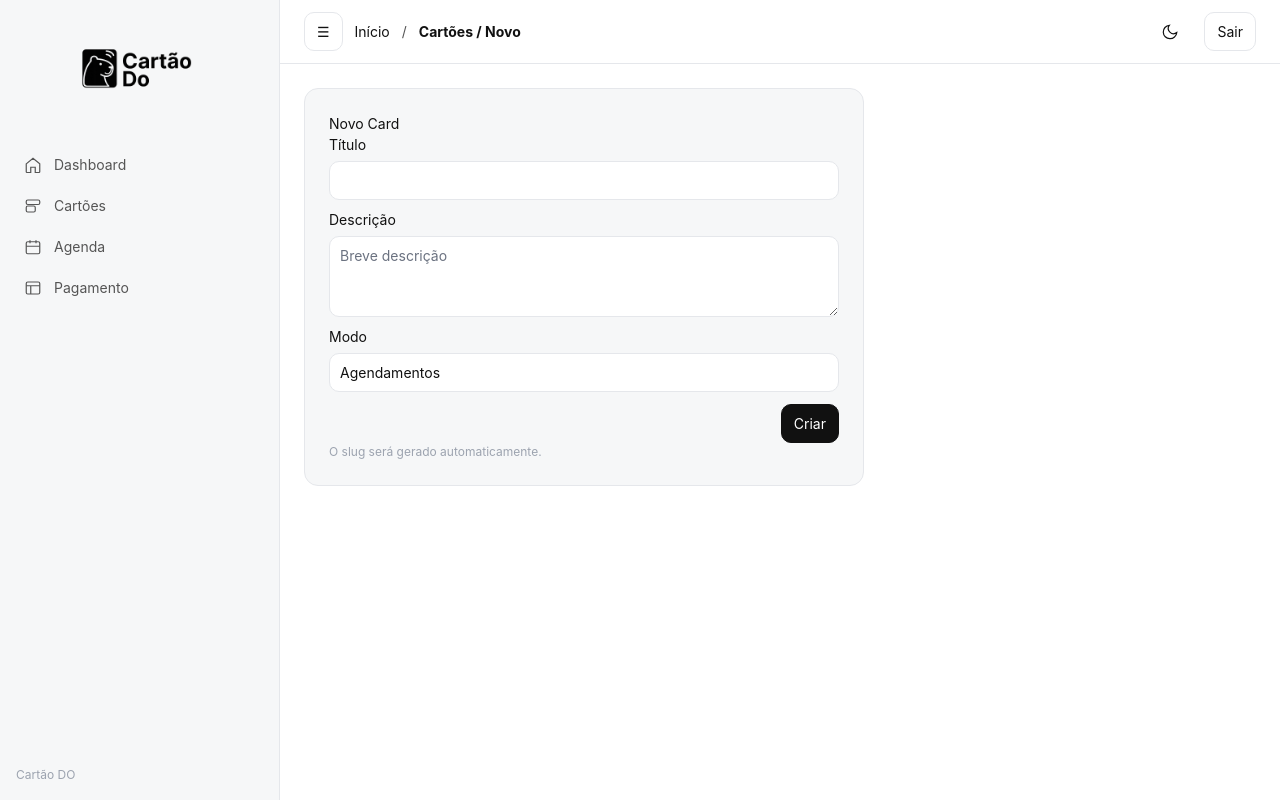
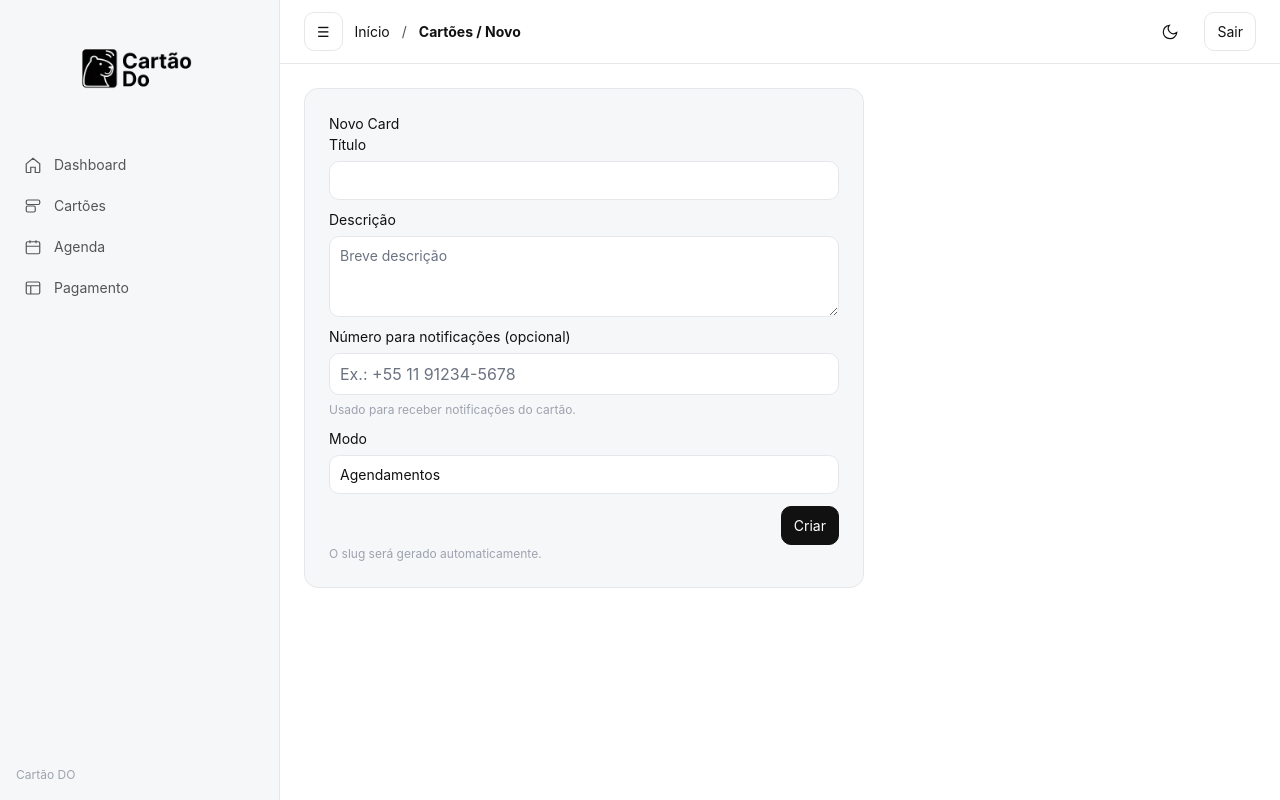
Before and after one commit to diegofontes/cartao-do-new, a Django app: page /cards/new/ in a window 1280 px wide. Run offline with Django 5.2, Linux system fonts and the light colour scheme; the visitor is signed in with stand-in values (Sample User, id 1); style sheets or scripts are compiled from the project's sources.

Commit message:
Ajuste no formulário de add cartao.

```diff
--- a/apps/cards/templates/cards/create.html
+++ b/apps/cards/templates/cards/create.html
@@ -13,6 +13,11 @@
     <textarea name="description" class="textarea" rows="3" placeholder="Breve descrição"></textarea>
   </label>
   <label class="field">
+    <span>Número para notificações (opcional)</span>
+    <input name="notification_phone" type="tel" class="input" placeholder="Ex.: +55 11 91234-5678" />
+    <small class="help">Usado para receber notificações do cartão.</small>
+  </label>
+  <label class="field">
     <span>Modo</span>
     <select name="mode" class="input">
       <option value="appointment" selected>Agendamentos</option>
--- a/apps/cards/views.py
+++ b/apps/cards/views.py
@@ -36,6 +36,7 @@ def create_card(request):
     if request.method == "POST":
         title = request.POST.get("title", "").strip()
         description = (request.POST.get("description") or "").strip()
+        raw_phone = (request.POST.get("notification_phone") or "").strip()
         if len(title) < 3:
             return HttpResponseBadRequest("Invalid title")
         # Auto-generate slug unique per owner (no form field)
@@ -48,7 +49,15 @@ def create_card(request):
         mode = request.POST.get("mode") or "appointment"
         if mode not in {"appointment", "delivery"}:
             mode = "appointment"
-        card = Card.objects.create(owner=request.user, title=title, description=description, slug=candidate, mode=mode)
+        # Normalize optional phone
+        from apps.common.phone import to_e164
+        notification_phone = None
+        if raw_phone:
+            try:
+                notification_phone = to_e164(raw_phone, "BR")
+            except Exception:
+                return HttpResponseBadRequest("Telefone inválido")
+        card = Card.objects.create(owner=request.user, title=title, description=description, slug=candidate, mode=mode, notification_phone=notification_phone)
         return redirect("cards:detail", id=card.id)
     return render(request, "cards/create.html")
 
```
